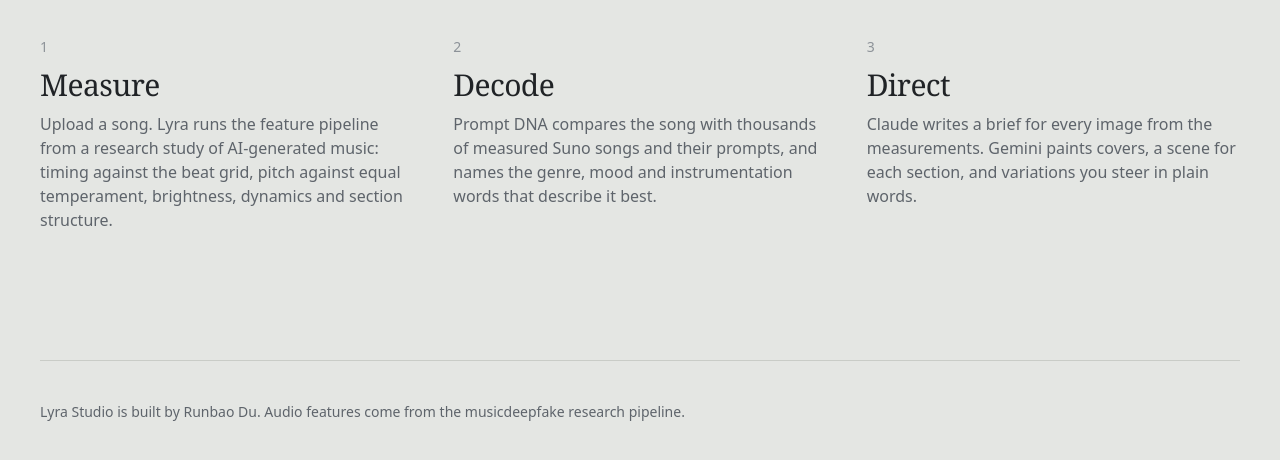
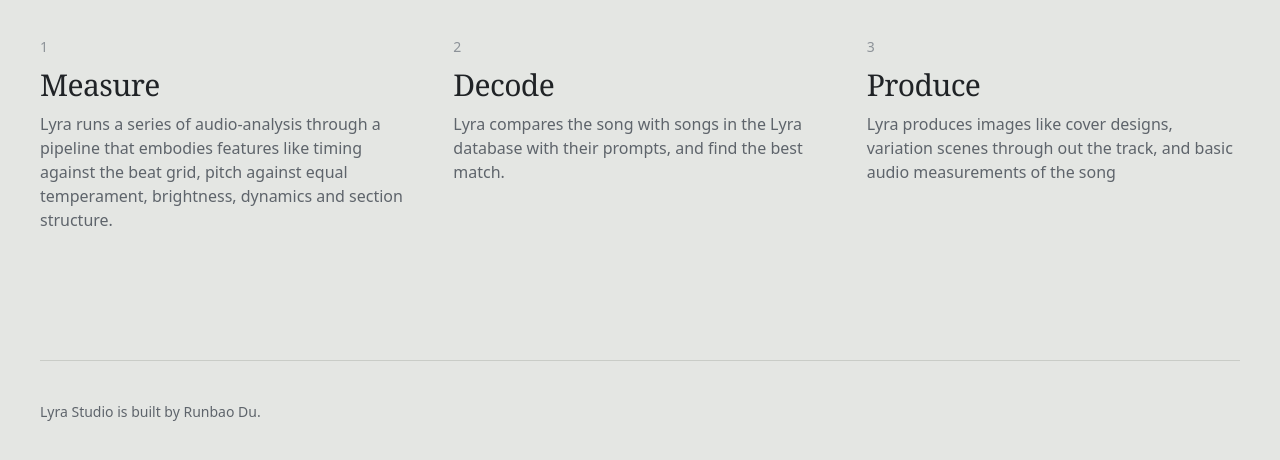
Before and after one commit to EnormousMush/lyra-backend, a React (Vite) app in the folder web/: page / in a window 1280 px wide. Shown: the part 1264-1724 px from the top of the page. Built offline with nearby package versions, Linux system fonts and the light colour scheme; no server answers.

Commit message:
Landing: copy edits

```diff
--- a/web/src/pages/Landing.tsx
+++ b/web/src/pages/Landing.tsx
@@ -65,15 +65,15 @@
 const STEPS = [
   {
     title: "Measure",
-    body: "Upload a song. Lyra runs the feature pipeline from a research study of AI-generated music: timing against the beat grid, pitch against equal temperament, brightness, dynamics and section structure.",
+    body: "Lyra runs a series of audio-analysis through a pipeline that embodies features like timing against the beat grid, pitch against equal temperament, brightness, dynamics and section structure.",
   },
   {
     title: "Decode",
-    body: "Prompt DNA compares the song with thousands of measured Suno songs and their prompts, and names the genre, mood and instrumentation words that describe it best.",
+    body: "Lyra compares the song with songs in the Lyra database with their prompts, and find the best match.",
   },
   {
-    title: "Direct",
-    body: "Claude writes a brief for every image from the measurements. Gemini paints covers, a scene for each section, and variations you steer in plain words.",
+    title: "Produce",
+    body: "Lyra produces images like cover designs, variation scenes through out the track, and basic audio measurements of the song",
   },
 ];
 
@@ -105,7 +105,7 @@
       <main className="mx-auto max-w-[1280px] px-5 md:px-10">
         <section className="pt-14 md:pt-24">
           <h1 className="display max-w-[14ch] text-[clamp(2.9rem,7.4vw,6.4rem)] font-normal">
-            Every song already has a picture in it.
+            Lyra Studio: an audio-to-image generator.
           </h1>
           <p className="mt-8 max-w-[56ch] text-lg text-slate">
             Lyra measures a track the way a research lab does, then directs an image model to paint what those
@@ -137,7 +137,7 @@
 
       <footer className="mx-auto mt-32 max-w-[1280px] px-5 md:px-10">
         <p className="border-t border-rule py-10 text-sm text-slate">
-          Lyra Studio is built by Runbao Du. Audio features come from the musicdeepfake research pipeline.
+          Lyra Studio is built by Runbao Du.
         </p>
       </footer>
     </div>
```
